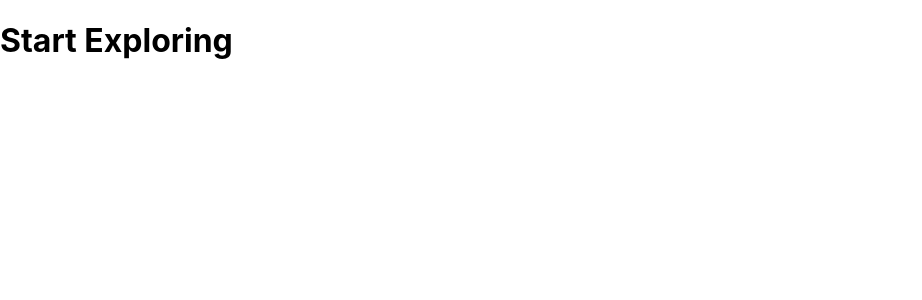
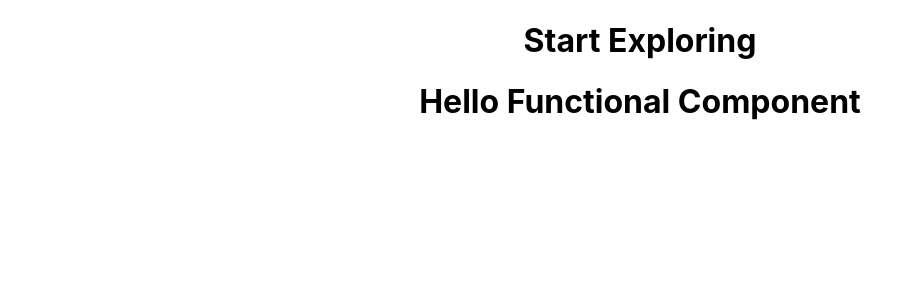
Before and after one commit to aniketMethi/react-basics, a React (Create React App) app in the folder my-app/: page / in a window 1280 px wide. Shown: the top 300 px of the page, without its empty margins (0-922 px from the left). Built offline with nearby package versions, Linux system fonts and the light colour scheme.

Commit message:
hello functional component

```diff
--- a/my-app/src/App.js
+++ b/my-app/src/App.js
@@ -1,11 +1,13 @@
 import logo from './logo.svg';
 import './App.css';
+import Header from './components/Header';
 
 function App() {
   return (
 
-    <div>
+    <div className="App">
       <h1>Start Exploring</h1>
+      <Header/>
     </div>
   );
 }
--- /dev/null
+++ b/my-app/src/components/Header.js
@@ -0,0 +1,11 @@
+import React from 'react'
+
+function Header() {
+    return (
+        <div>
+            <h1>Hello Functional Component</h1>
+        </div>
+    )
+}
+
+export default Header
```
